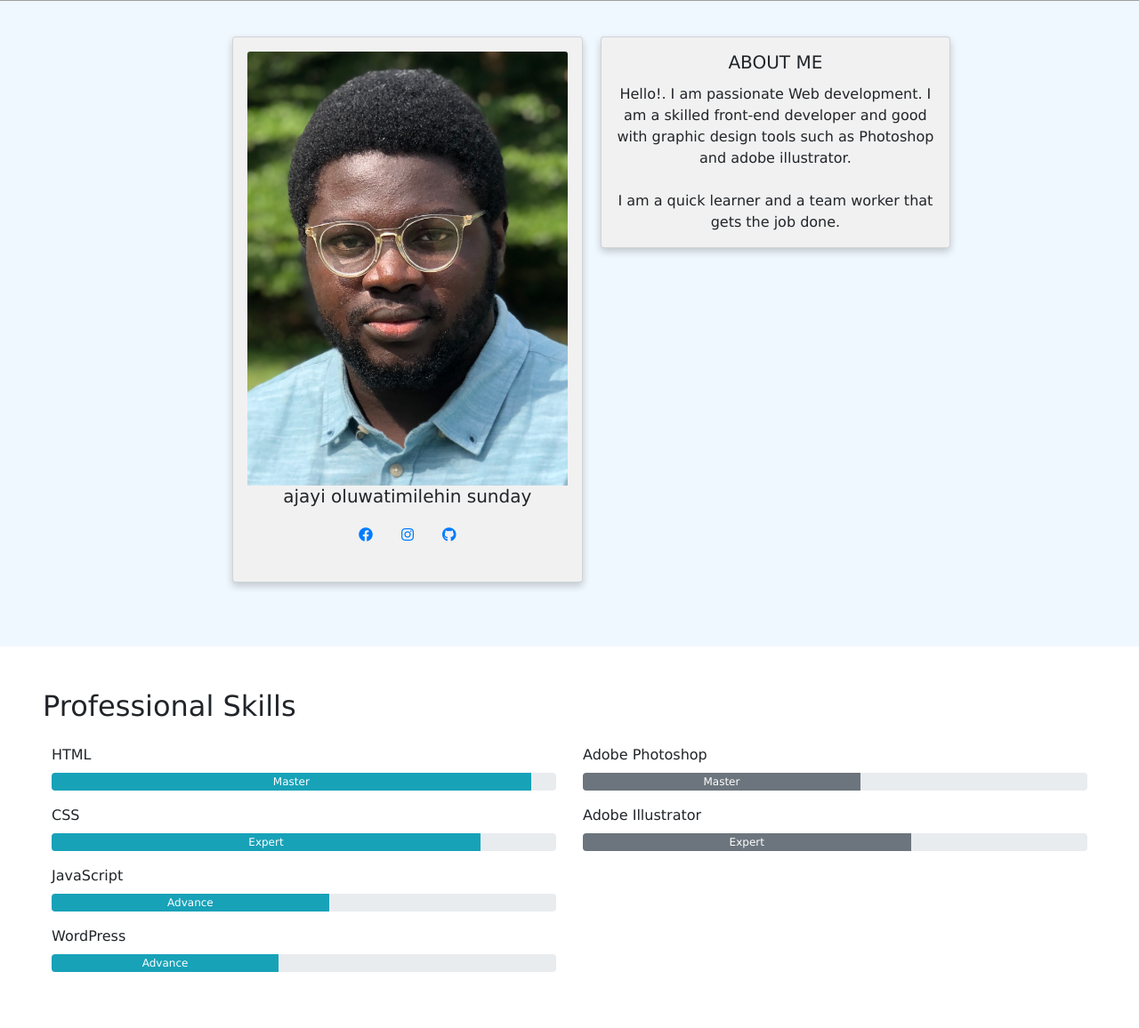
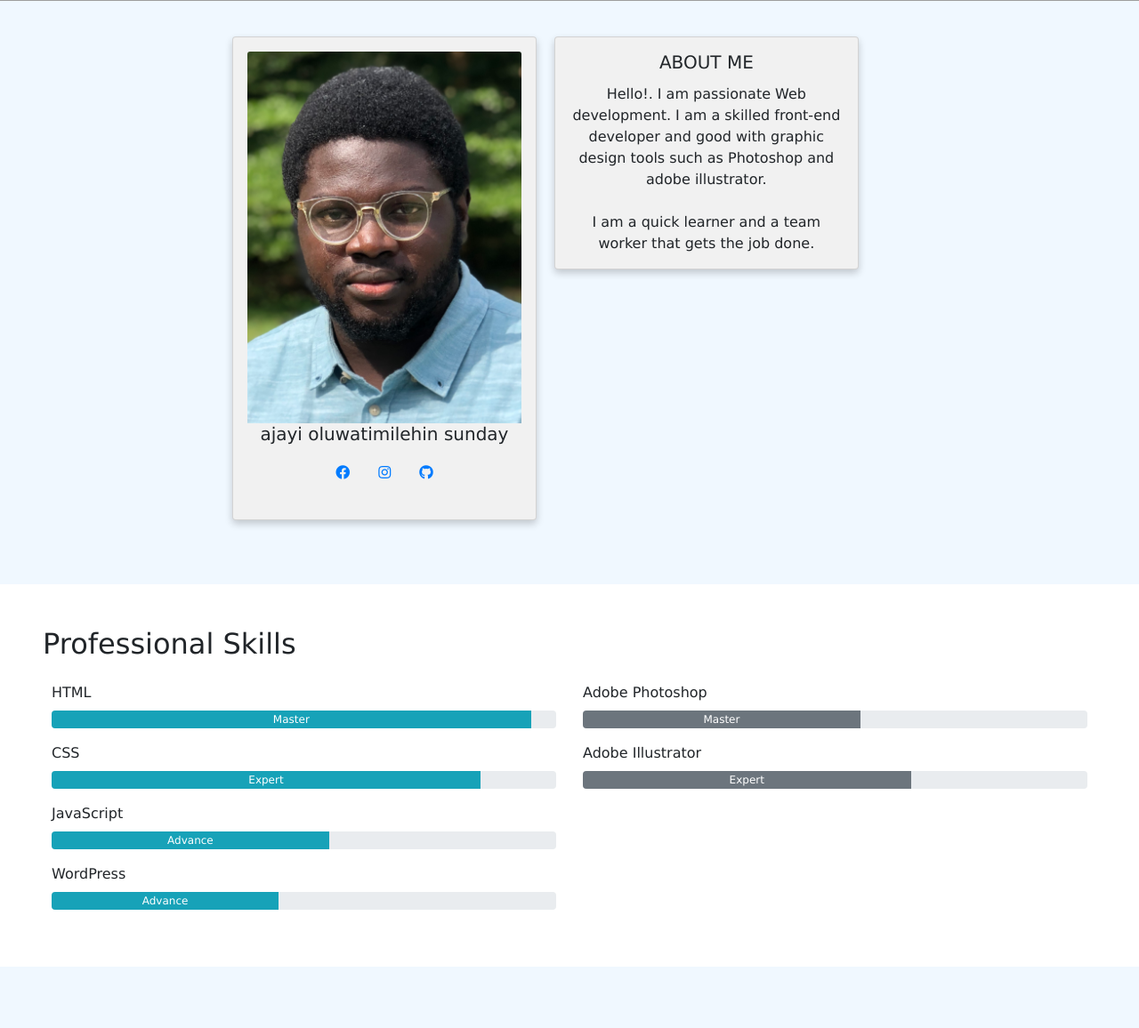
Before and after one commit to timiajayi/HNG2.1-2021, a PHP site: page / in a window 1280 px wide. Shown: the part 169-1325 px from the top of the page at 89% size. Run offline with PHP 8.4, Linux system fonts and the light colour scheme; grey boxes are pictures that could not be loaded.

Commit message:
Update frontend.css

```diff
--- a/frontend.css
+++ b/frontend.css
@@ -34,7 +34,7 @@ color: whitesmoke;
   /* Float four columns side by side */
   .column {
     float: left;
-    width: 40%;
+    width: 35%;
     padding: 0 10px;
   }
 
```
